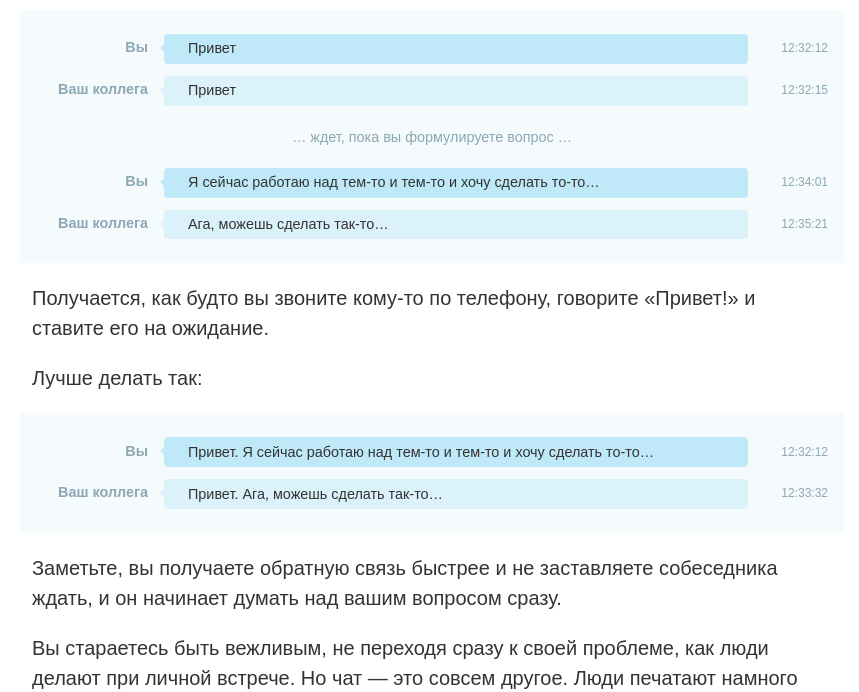
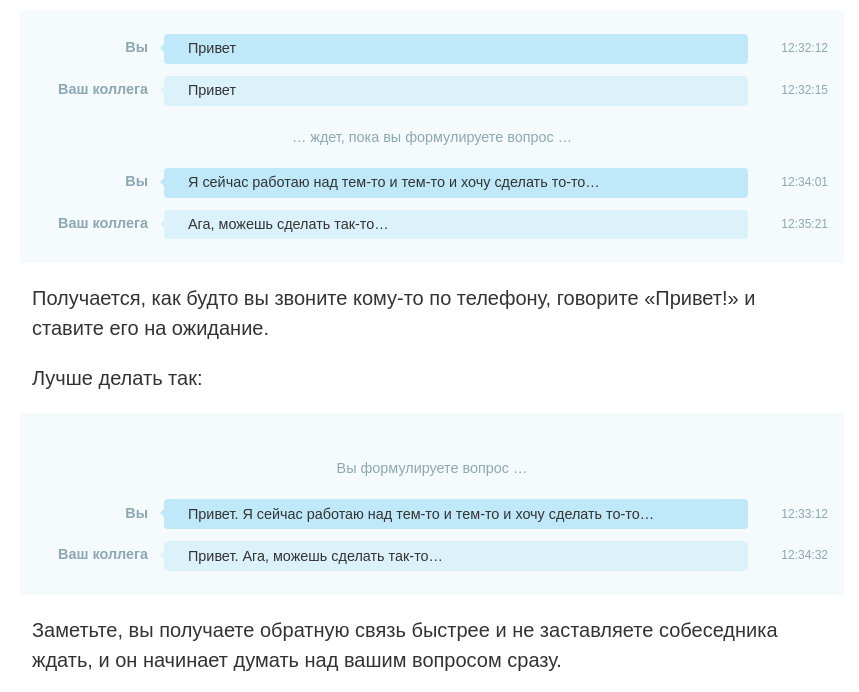
Before and after one commit to kryzhovnik/neprivet, a plain HTML site: page public/index.html in a window 1280 px wide. Shown: the part 90-782 px from the top of the page, without its empty margins (208-1067 px from the left). Drawn offline with Linux system fonts and the light colour scheme; a script that the page names is missing.

Commit message:
Время формулировки
Добавлено время на формулировку вопроса (в правильном варианте).

```diff
--- a/public/index.html
+++ b/public/index.html
@@ -71,18 +71,21 @@
 <p>Лучше делать так:</p>
 
 <div class="dialog-block">
+        <div class="dialog-comment">
+      Вы формулируете вопрос …
+    </div>
     <div class="dialog-line -you">
         <div class="name">Вы</div>
         <div class="content">
           Привет. Я сейчас работаю над тем-то и тем-то и хочу сделать то-то…
-          <span class="time">12:32:12</span>
+          <span class="time">12:33:12</span>
         </div>
     </div>
     <div class="dialog-line -he">
         <div class="name">Ваш коллега</div>
         <div class="content">
           Привет. Ага, можешь сделать так-то…
-          <span class="time">12:33:32</span>
+          <span class="time">12:34:32</span>
         </div>
     </div>
 </div>
```
